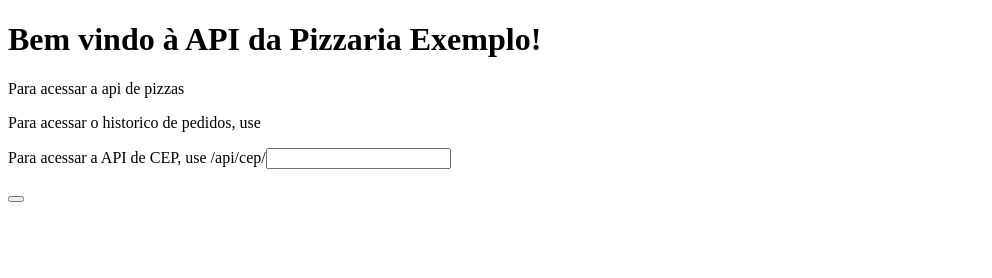
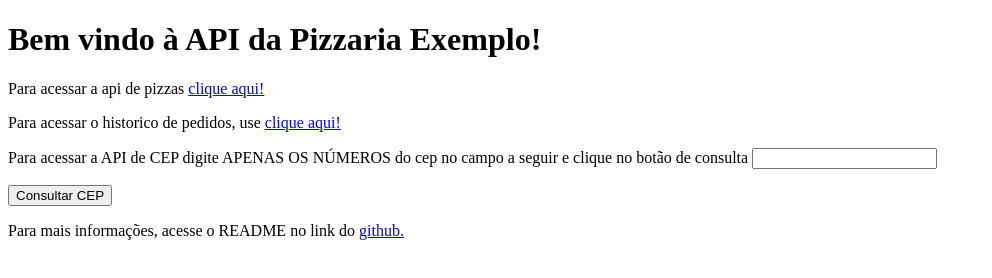
Before and after one commit to MatheusFinatto/API-pizzaria-blip, a website: page index.html in a window 1280 px wide. Shown: the whole page, without its empty margins (0-992 px from the left). Drawn offline with Linux system fonts and the light colour scheme.

Commit message:
front finished

```diff
--- a/index.html
+++ b/index.html
@@ -1,19 +1,31 @@
 <!DOCTYPE html>
 <html lang="en">
+
 <head>
     <meta charset="UTF-8">
     <meta http-equiv="X-UA-Compatible" content="IE=edge">
     <meta name="viewport" content="width=device-width, initial-scale=1.0">
     <title>API Pizzaria Exemplo</title>
-    <script>
-        document.getElementById("cep")
-    </script>
+
 </head>
+
 <body>
     <h1>Bem vindo à API da Pizzaria Exemplo!</h1>
-    <p>Para acessar a api de pizzas <a href="/api/pizzas"></a></p>
-    <p>Para acessar o historico de pedidos, use <a href="/api/pedidos"></a></p>
-    <p>Para acessar a API de CEP, use /api/cep/<input type="text" id="cep"/> </p>
-    <button onclick="window.location.href = '/api/cep/' + document.getElementById('cep')"></button>
+    <p>Para acessar a api de pizzas <a href="/api/pizzas">clique aqui!</a></p>
+    <p>Para acessar o historico de pedidos, use <a href="/api/pedidos">clique aqui!</a></p>
+    <p>Para acessar a API de CEP digite APENAS OS NÚMEROS do cep no campo a seguir e clique no botão de consulta <input
+            type="text" id="cep" /></p>
+    <button onclick="consultaCep()"> Consultar CEP </button>
+
+    <p>Para mais informações, acesse o README no link do <a href="https://github.com/MatheusFinatto/API-pizzaria-blip/blob/main/README.md">github.</a></p>
+
+    <script>
+        const consultaCep = function () {
+            let inputValue = document.getElementById("cep").value;
+            window.location.href = '/api/cep/' + inputValue;
+            console.log(inputValue)
+        }
+    </script>
 </body>
+
 </html>
```
